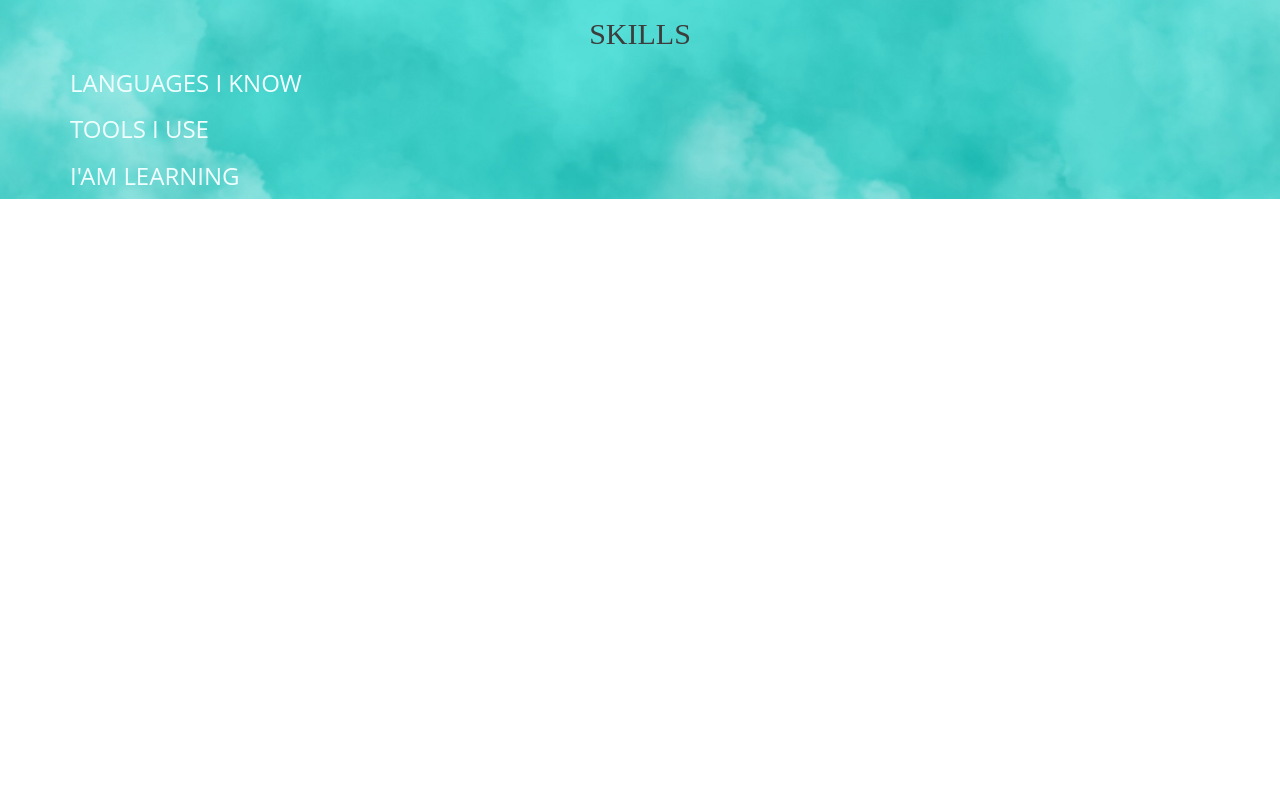
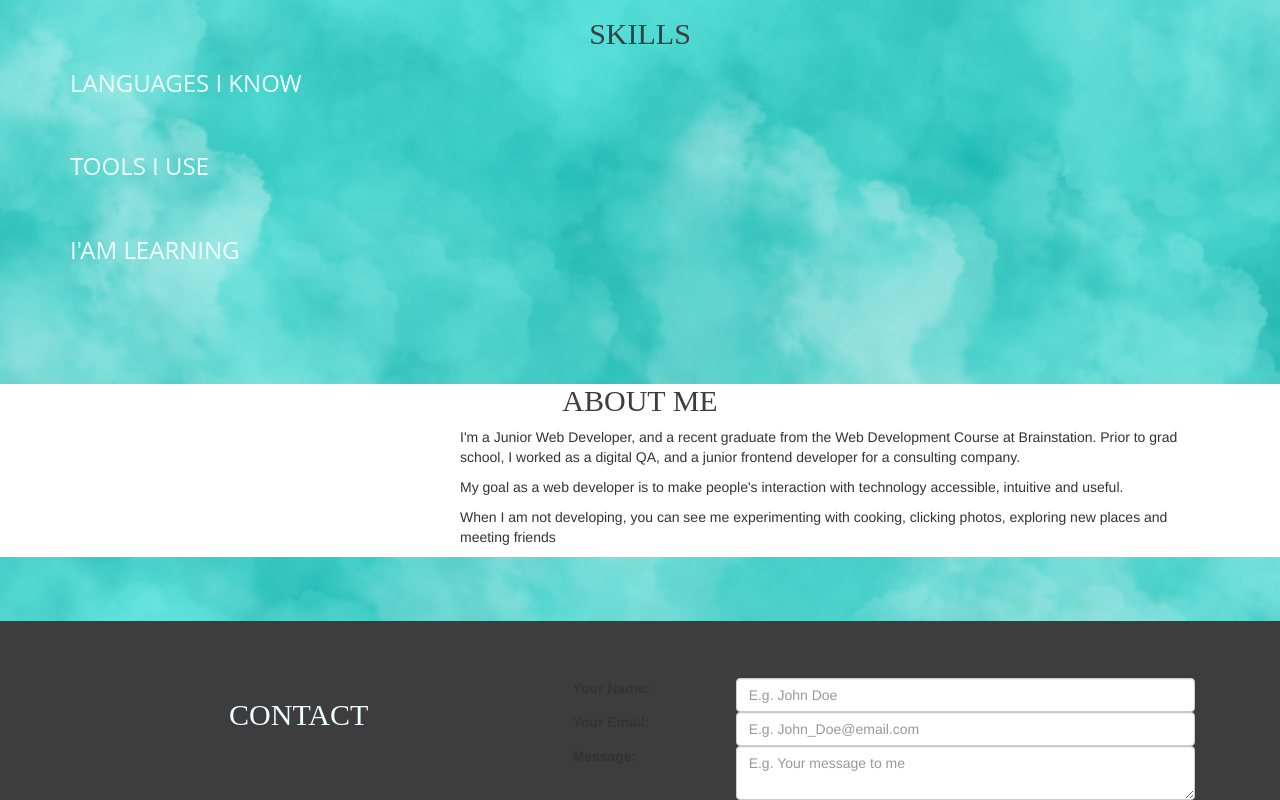
Before and after one commit to SahanaKamath19/Portfolio, a React (Create React App) app: page / in a window 1280 px wide. Shown: the part 817-1617 px from the top of the page. Before the commit the page ends 1016 px from the top, so only its background shows below. Built offline with nearby package versions, Linux system fonts and the light colour scheme; some icons are missing.

Commit message:
contact page and some css changes

```diff
--- /dev/null
+++ b/src/About.js
@@ -0,0 +1,31 @@
+import React, { Component } from 'react';
+import './App.css';
+
+class About extends Component {
+  render() {
+    return (
+      <div className="About section-margin Background-white" id="about">
+      <h2 className="Text Font-header text-center">ABOUT ME</h2>
+      <div className="container">
+        <div className="row">
+          <div className="col-sm-4">
+
+          </div>
+          <div className="col-sm-8">
+              <p>I'm a Junior Web Developer, and a recent graduate from the Web Development Course at Brainstation. Prior to grad school, I worked as a digital QA, and a junior frontend developer for a consulting company.
+              </p>
+              <p>
+              My goal as a web developer is to make people's interaction with technology accessible, intuitive and useful.
+              </p>
+              <p>
+              When I am not developing, you can see me experimenting with cooking, clicking photos, exploring new places and meeting friends
+              </p>
+          </div>
+        </div>
+        </div>
+      </div>
+    );
+  }
+}
+
+export default About;
--- a/src/App.css
+++ b/src/App.css
@@ -9,10 +9,14 @@
 }
 .Text{
   color: #3d3d3d;
+}
+.Font-header{
   font-family: "Futura", Open Sans-serif;
 }
+.Font-sub-header{
+  font-family: "Open Sans", sans-serif;
+}
 .Sub-text{
-  font-family: "Open Sans", sans-serif;
   color: azure;
 }
 .Name{
@@ -21,9 +25,15 @@ font-size: 6em;
 .Title{
 font-size: 3em;
 }
-.Projects{
+.Background-white{
   background: white;
+}
+.Background-black{
+  background: #3d3d3d;
 }
 .nav-bar{
   position:fixed;
 }
+.form-style{
+  margin-bottom: 10px;
+}
--- a/src/App.js
+++ b/src/App.js
@@ -1,9 +1,10 @@
 import React, { Component } from 'react';
-//import logo from './logo.svg';
 import './App.css';
 import Header from './Header.js';
 import Projects from './Projects.js';
 import Skills from './Skills.js';
+import About from './About.js';
+import Contact from './Contact.js';
 
 class App extends Component {
   render() {
@@ -12,11 +13,11 @@ class App extends Component {
       <Header/>
       <Projects/>
       <Skills/>
+      <About/>
+      <Contact/>
       </div>
     );
   }
 }
 
 export default App;
-
-// <img src={logo} className="App-logo" alt="logo" />
--- /dev/null
+++ b/src/Contact.js
@@ -0,0 +1,48 @@
+import React, { Component } from 'react';
+import './App.css';
+
+class Contact extends Component {
+  render() {
+    return (
+      <div className="About section-margin Background-black" id="contact">
+        <div className="container">
+            <div className="row section-margin">
+                <div className="col-sm-5">
+                <h2 className="Sub-text Font-header text-center">CONTACT</h2>
+
+                </div>
+
+                <div className="col-sm-7">
+                    <div className="form-group form-elements">
+                        <div className="col-sm-3 form-label Label">
+                            <label for="Name">Your Name:</label>
+                        </div>
+                        <div className="col-sm-9">
+                            <input type="text" className="form-control fields" id="Name" placeholder="E.g. John Doe"/>
+                        </div>
+                    </div>
+                    <div className="form-group form-elements">
+                        <div className="col-sm-3 form-label Label">
+                            <label for="Email">Your Email:</label>
+                        </div>
+                        <div className="col-sm-9">
+                            <input type="email" className="form-control fields" id="Email" placeholder="E.g. John_Doe@email.com"/>
+                        </div>
+                    </div>
+                    <div className="form-group form-elements">
+                        <div className="col-sm-3 form-label Label">
+                            <label for="message">Message:</label>
+                        </div>
+                        <div className="col-sm-9">
+                            <textarea className="form-control fields" id="Message" placeholder="E.g. Your message to me"></textarea>
+                        </div>
+                    </div>
+                </div>
+            </div>
+        </div>
+      </div>
+    );
+  }
+}
+
+export default Contact;
--- a/src/Header.js
+++ b/src/Header.js
@@ -13,8 +13,8 @@ constructor()
     return (
     <section className="section-margin">
       <header className="Home text-center" id="home">
-            <h1 className=" Name Text">Sahana Kamath</h1>
-            <h2 className=" Title Sub-text">Web Developer</h2>
+            <h1 className=" Name Text Font-header">Sahana Kamath</h1>
+            <h2 className=" Title Sub-text Font-sub-header">Web Developer</h2>
         </header>
 
         <nav className="nav-bar" hidden={this.state.display}>
--- a/src/Projects.js
+++ b/src/Projects.js
@@ -4,8 +4,8 @@ import './App.css';
 class Projects extends Component {
   render() {
     return (
-    <section className="Projects section-margin" id="project">
-        <h2 className="Text text-center">PROJECTS</h2>
+    <section className="Projects Background-white section-margin" id="project">
+        <h2 className="Text text-center Font-header">PROJECTS</h2>
 
         <div className="Project-2 container section-margin">
             <h3>Qzam</h3>
--- a/src/Skills.js
+++ b/src/Skills.js
@@ -5,9 +5,9 @@ class Skills extends Component {
   render() {
     return (
     <section className="Skills section-margin container" id="skill">
-         <h2 className="Text text-center">SKILLS</h2>
-         <h3 className="Sub-text">LANGUAGES I KNOW</h3>
-         <div>
+         <h2 className="Text text-center Font-header">SKILLS</h2>
+         <h3 className="Sub-text Font-sub-header">LANGUAGES I KNOW</h3>
+         <div className="section-margin">
                 <i className="devicon-html5-plain-wordmark"></i>
                 <i className="devicon-css3-plain-wordmark"></i>
                 <i className="devicon-sass-original"></i>
@@ -19,8 +19,8 @@ class Skills extends Component {
 
           </div>
 
-         <h3 className="Sub-text">TOOLS I USE</h3>
-         <div>
+         <h3 className="Sub-text Font-sub-header">TOOLS I USE</h3>
+         <div className="section-margin">
             <i className="devicon-atom-original-wordmark"></i>
             <i className="devicon-postgresql-plain-wordmark"></i>
             <i className="devicon-github-plain-wordmark"></i>
@@ -28,8 +28,8 @@ class Skills extends Component {
             <i className="devicon-amazonwebservices-plain-wordmark"></i>
         </div>
 
-         <h3 className="Sub-text">I'AM LEARNING</h3>
-            <div>
+         <h3 className="Sub-text Font-sub-header">I'AM LEARNING</h3>
+            <div className="section-margin">
                 <i className="devicon-mongodb-plain-wordmark"></i>
                 <i className="devicon-angularjs-plain-wordmark"></i>
                 <i className="devicon-wordpress-plain-wordmark"></i>
```
